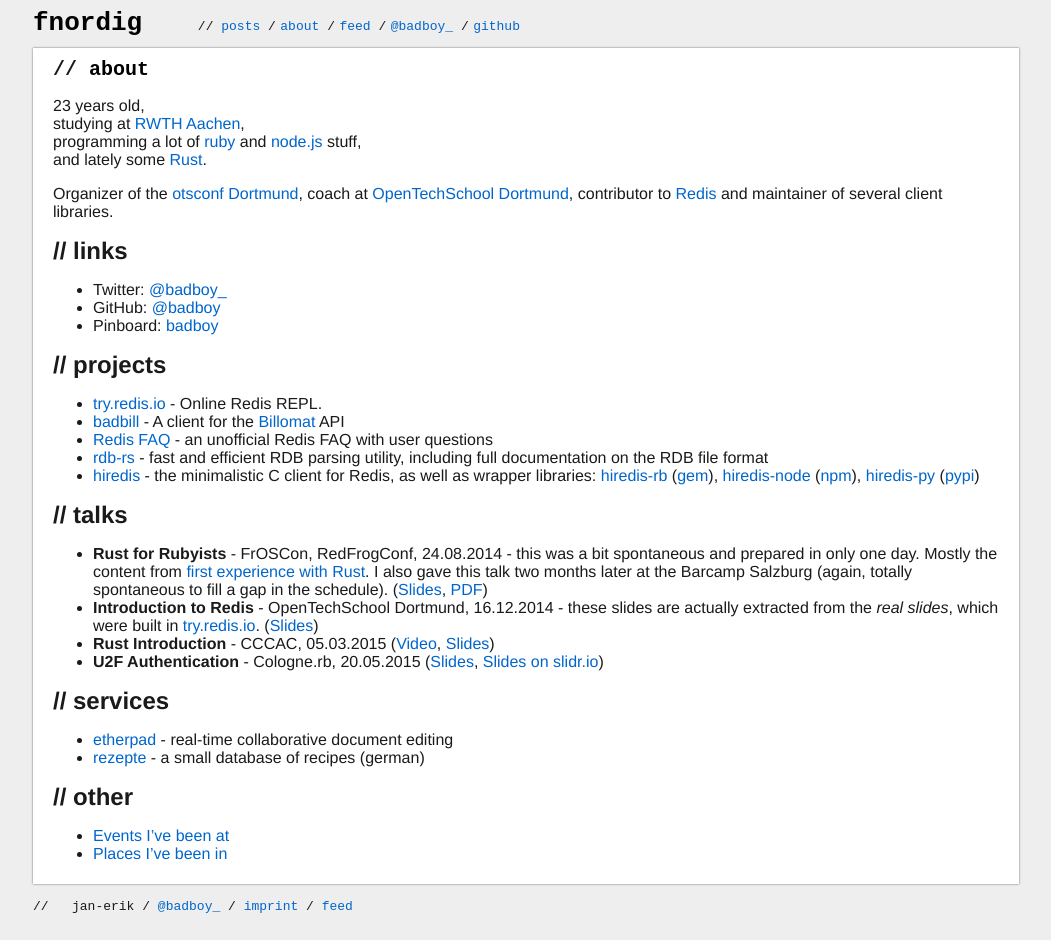
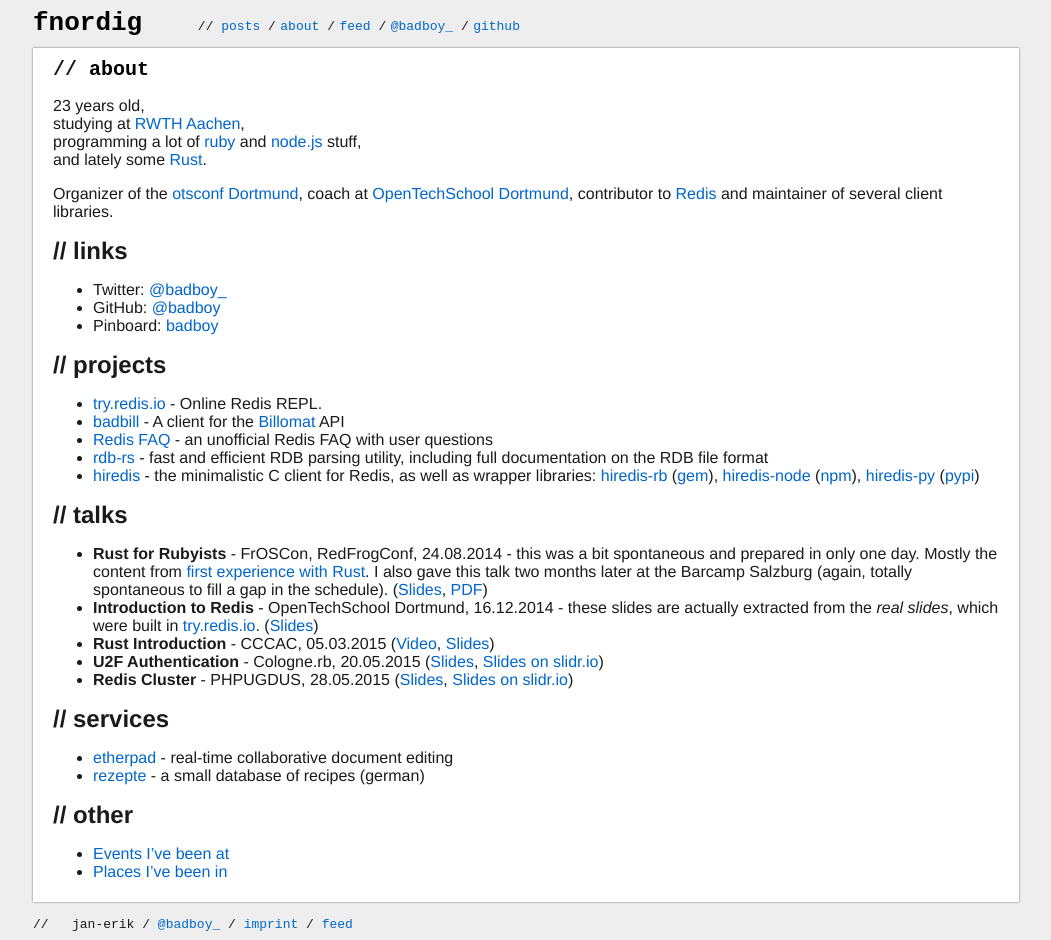
Before and after one commit to badboy/fnordig.de, a Jekyll site: the page built from about.markdown, in a window 1280 px wide. Shown: the whole page, without its empty margins (114-1165 px from the left). Built offline with Jekyll 4.4.1, drawn with Linux system fonts in a browser that asks for light colours.

Commit message:
Add Redis Cluster talk

```diff
--- a/about.markdown
+++ b/about.markdown
@@ -30,6 +30,7 @@ Organizer of the [otsconf Dortmund](https://otsconf.com/), coach at [OpenTechSch
 * **Introduction to Redis** - OpenTechSchool Dortmund, 16.12.2014 - these slides are actually extracted from the _real slides_, which were built in [try.redis.io](http://try.redis.io). ([Slides](http://fnordig.de/talks/2014/ots/redis-introduction-otsdo-2014-12-16.pdf))
 * **Rust Introduction** - CCCAC, 05.03.2015 ([Video](https://videoag.fsmpi.rwth-aachen.de/?view=player&lectureid=4532), [Slides](https://fnordig.de/talks/2015/cccac/rust-intro/#0))
 * **U2F Authentication** - Cologne.rb, 20.05.2015 ([Slides](https://fnordig.de/talks/2015/colognerb/u2f/slides.pdf), [Slides on slidr.io](http://slidr.io/badboy/u2f-authentication))
+* **Redis Cluster** - PHPUGDUS, 28.05.2015 ([Slides](http://fnordig.de/talks/2015/phpugdus/redis-cluster/slides.pdf), [Slides on slidr.io](http://slidr.io/badboy/redis-cluster))
 
 ## // services
 
```
